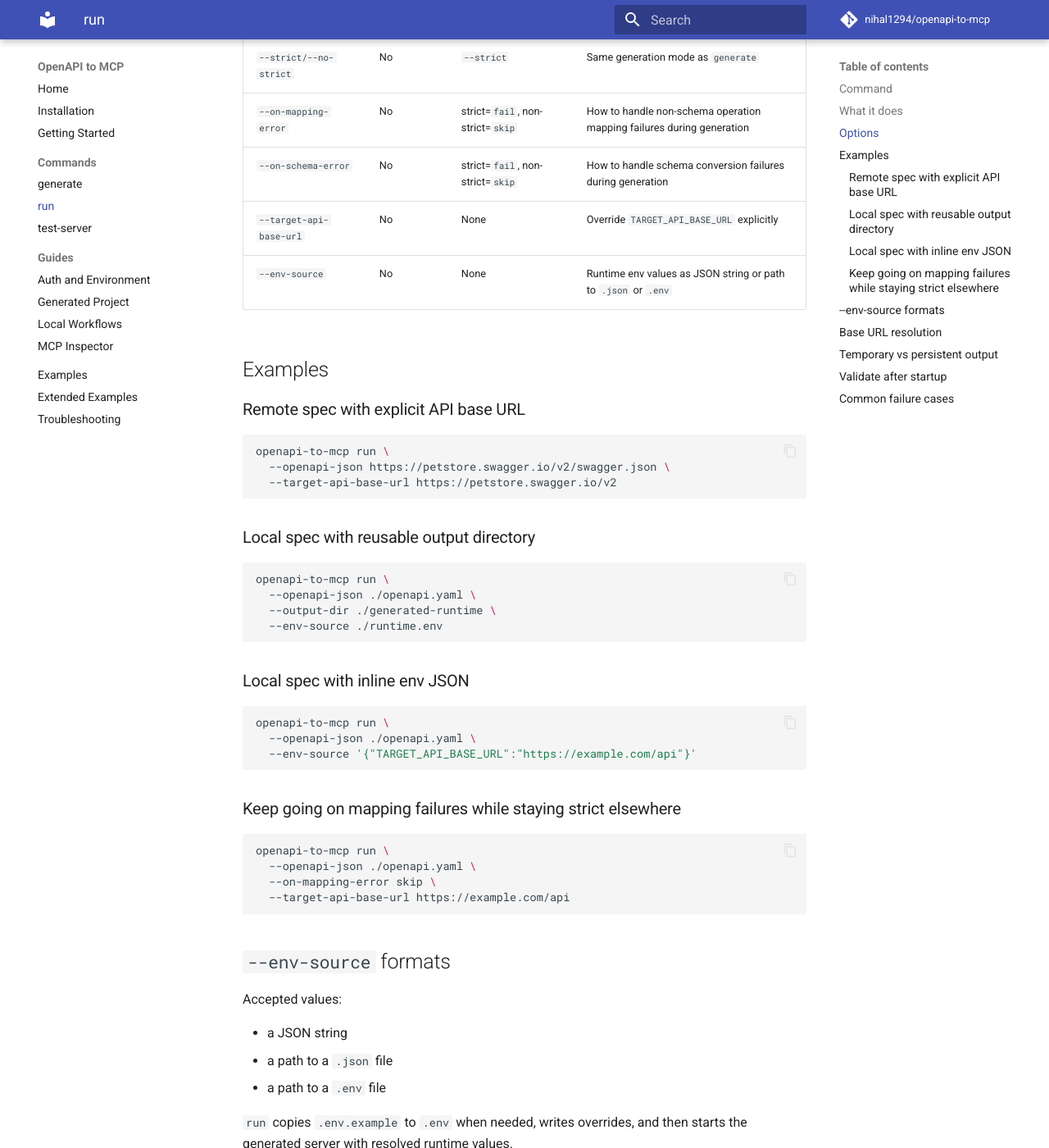
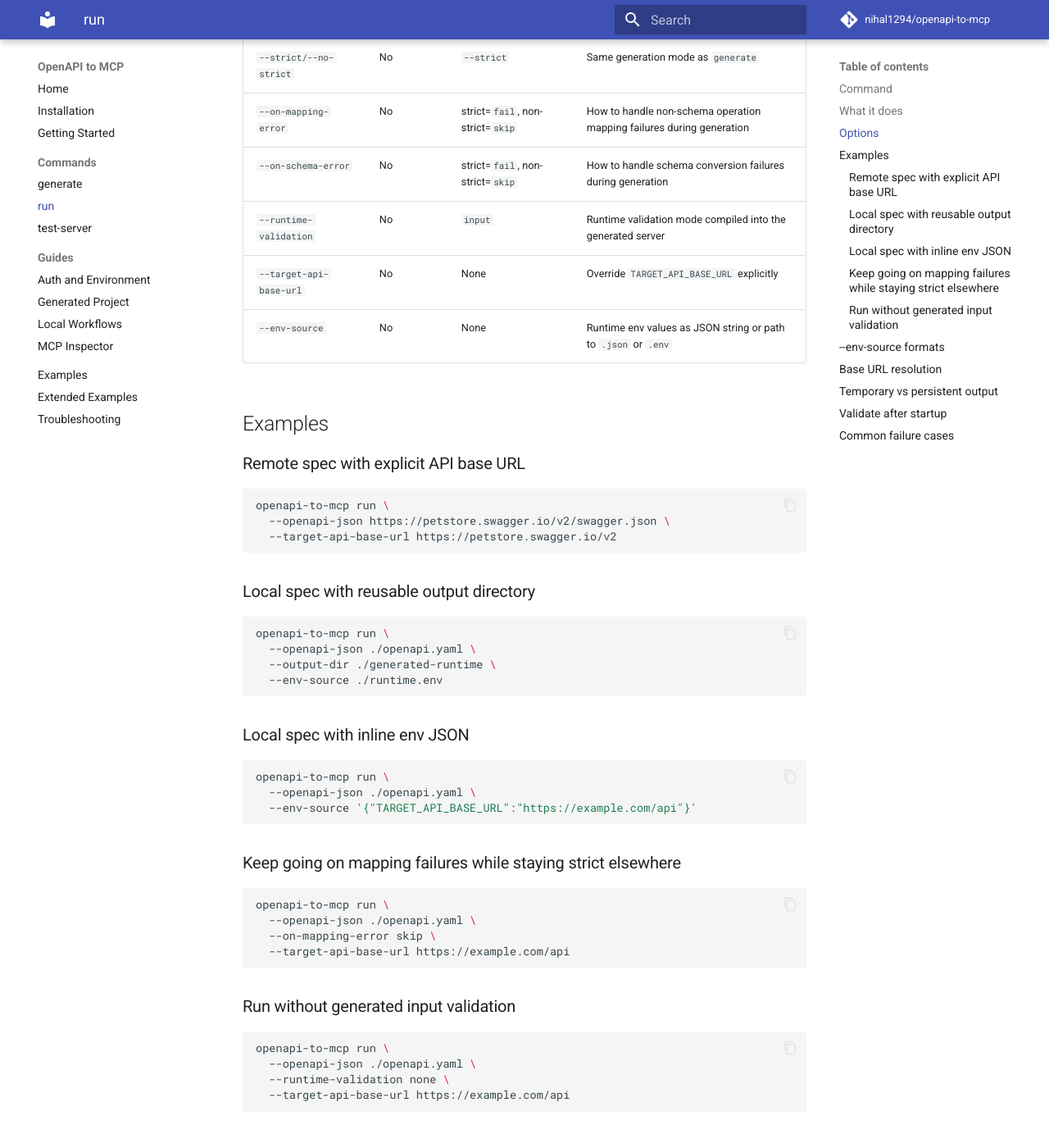
Before and after one commit to nihal1294/openapi-to-mcp, an MkDocs documentation site: the page built from docs/commands/run.md, in a window 1280 px wide and 1400 px high, scrolled down 1102 px. Shown: the whole window at 82% size. Built offline with MkDocs 1.6.1 and Material for MkDocs 9.7.7, drawn with Linux system fonts in a browser that asks for light colours; comment, search, counter and statistics services are not loaded.

Commit message:
docs: document generated runtime validation and tool error metadata

````diff
--- a/docs/commands/run.md
+++ b/docs/commands/run.md
@@ -31,6 +31,7 @@ openapi-to-mcp run [OPTIONS]
 | `--strict/--no-strict` | No | `--strict` | Same generation mode as `generate` |
 | `--on-mapping-error` | No | strict=`fail`, non-strict=`skip` | How to handle non-schema operation mapping failures during generation |
 | `--on-schema-error` | No | strict=`fail`, non-strict=`skip` | How to handle schema conversion failures during generation |
+| `--runtime-validation` | No | `input` | Runtime validation mode compiled into the generated server |
 | `--target-api-base-url` | No | None | Override `TARGET_API_BASE_URL` explicitly |
 | `--env-source` | No | None | Runtime env values as JSON string or path to `.json` or `.env` |
 
@@ -67,6 +68,15 @@ openapi-to-mcp run \
 openapi-to-mcp run \
   --openapi-json ./openapi.yaml \
   --on-mapping-error skip \
+  --target-api-base-url https://example.com/api
+```
+
+### Run without generated input validation
+
+```bash
+openapi-to-mcp run \
+  --openapi-json ./openapi.yaml \
+  --runtime-validation none \
   --target-api-base-url https://example.com/api
 ```
 
````
Also changed, not shown: docs/commands/generate.md (+10 -0 lines), docs/guides/generated-project.md (+2 -0 lines).
